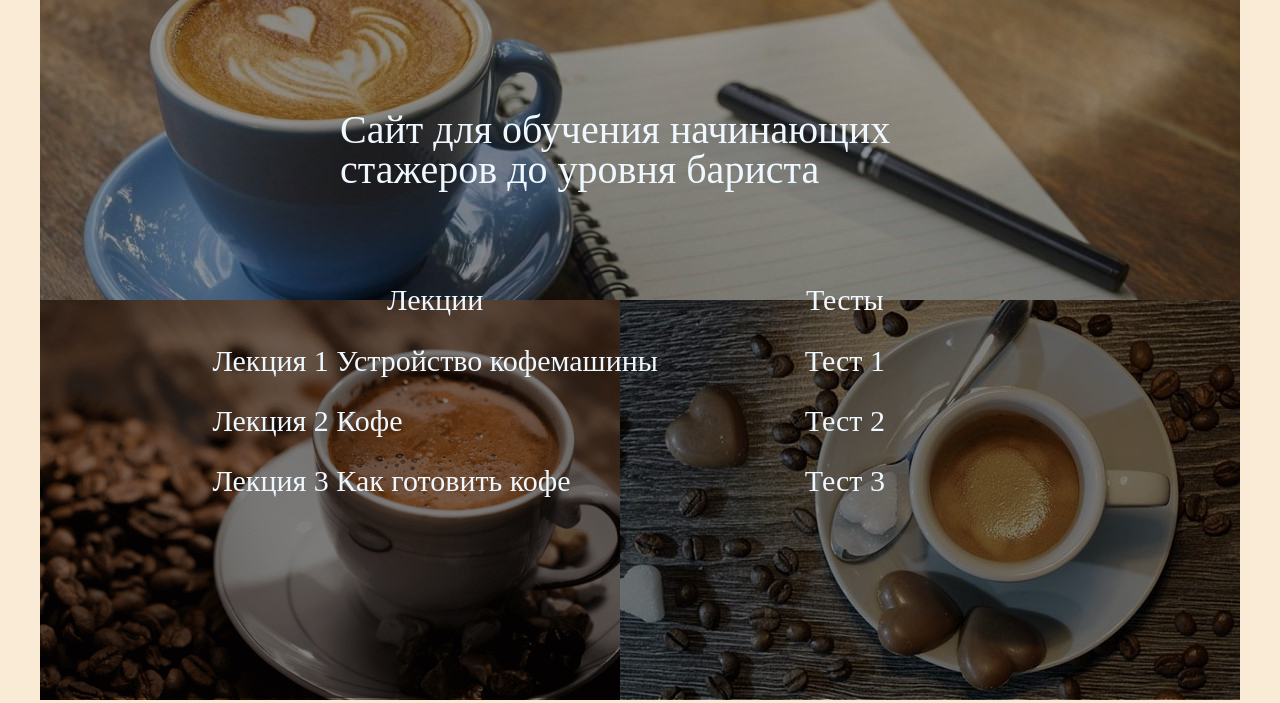
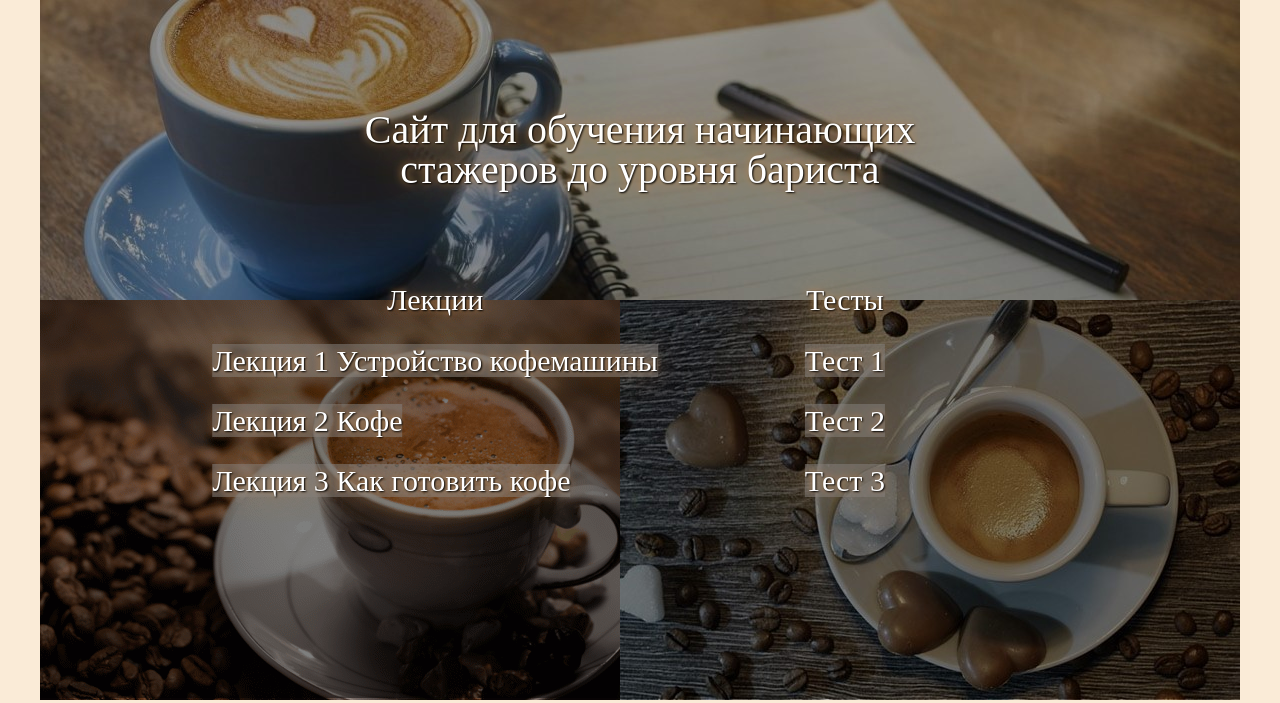
Before and after one commit to MrLamich/Coffe-, a PHP site: page / in a window 1280 px wide. Shown: the part 100-803 px from the top of the page. Run offline with PHP 8.4, Linux system fonts and the light colour scheme.

Commit message:
Исправление текста

```diff
--- a/start-clean/css/style.css
+++ b/start-clean/css/style.css
@@ -73,16 +73,25 @@ nav{
     transform: translate(-50%, -50%);
     color: aliceblue;
     font-size: 40px;
+    text-shadow:
+    1px 1px 2px black,
+    0 0 1em #BC8650,
+    0 0 0.2em #BC8650;
+  color: white;
+  font:
+
+    serif;
+    text-align: center;
 }
 
-/* Контейнер навигации */
+
 .menu {
     overflow: hidden;
 
     font-family: Arial;
   }
 
-  /* Ссылки в панели навигации */
+
   .menu a {
     float: left;
     font-size: 16px;
@@ -92,13 +101,13 @@ nav{
     text-decoration: none;
   }
 
-  /* Выпадающий контейнер */
+
   .menuItem {
     float: left;
     overflow: hidden;
   }
 
-  /* Кнопка выпадающего списка */
+
   .menuItem .menuLink {
     font-size: 20px;
     border: none;
@@ -106,12 +115,12 @@ nav{
     color: black;
     padding: 14px 16px;
     background-color: inherit;
-    font-family: inherit; /* Важно для вертикального выравнивания на мобильных телефонах */
-    margin: 0; /* Важно для вертикального выравнивания на мобильных телефонах */
+    font-family: inherit;
+    margin: 0;
   }
 
 
-  /* Выпадающее содержимое (скрыто по умолчанию) */
+
   .menuLinkContent {
     display: none;
     position: absolute;
@@ -121,7 +130,7 @@ nav{
     z-index: 1;
   }
 
-  /* Ссылки внутри выпадающего списка */
+
   .menuLinkContent a {
     float: none;
     color: black;
@@ -131,12 +140,12 @@ nav{
     text-align: left;
   }
 
-  /* Добавить серый цвет фона для выпадающих ссылок при наведении курсора */
+
   .menuLinkContent a:hover {
     background-color: #333;
   }
 
-  /* Показать выпадающее меню при наведении курсора */
+
   .menuItem:hover .menuLinkContent {
     display: block;
 
@@ -163,6 +172,14 @@ nav{
     transform: translate(-50%, -50%);
     color: aliceblue;
     font-size: 30px;
+    text-shadow:
+    1px 1px 2px black,
+    0 0 1em #BC8650,
+    0 0 0.2em #BC8650;
+  color: white;
+  font:
+
+    serif;
 }
 
 .lecturesItems{
@@ -178,6 +195,16 @@ nav{
 
 .lecturesLinks a{
     color: aliceblue;
+    text-shadow:
+    1px 1px 2px black,
+    0 0 1em #BC8650,
+    0 0 0.2em #BC8650;
+  color: white;
+  font:
+
+    serif;
+    background-color: #8180808c;
+
 }
 
 .lecturesLinks{
@@ -191,6 +218,14 @@ nav{
     transform: translate(-50%, -50%);
     color: aliceblue;
     font-size: 30px;
+    text-shadow:
+    1px 1px 2px black,
+    0 0 1em #BC8650,
+    0 0 0.2em #BC8650;
+  color: white;
+  font:
+
+    serif;
 }
 
 .testsItems{
@@ -204,6 +239,15 @@ nav{
 
 .textsLinks a{
     color: aliceblue;
+    text-shadow:
+    1px 1px 2px black,
+    0 0 1em #BC8650,
+    0 0 0.2em #BC8650;
+  color: white;
+  font:
+
+    serif;
+    background-color: #8180808c;
 }
 
 .textsLinks{
```
